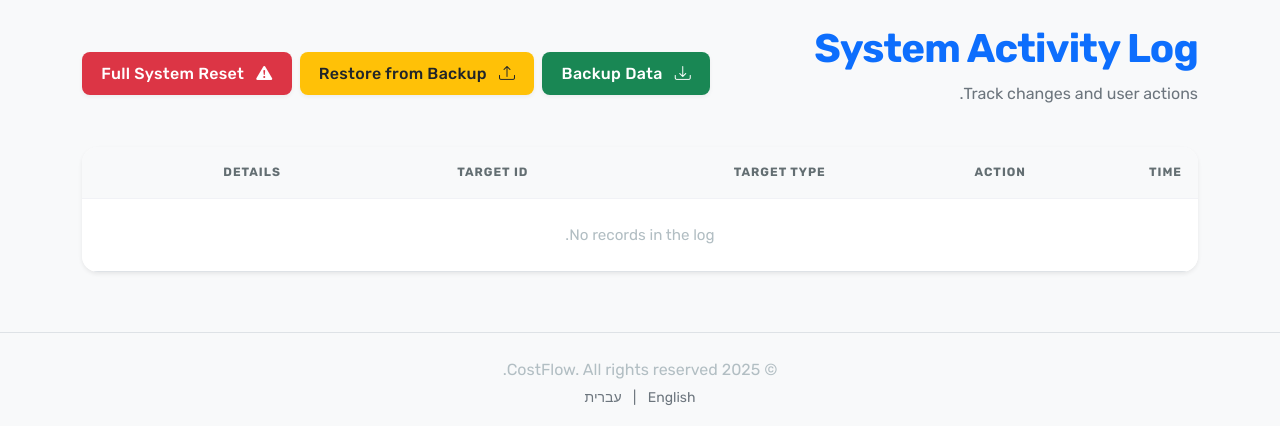
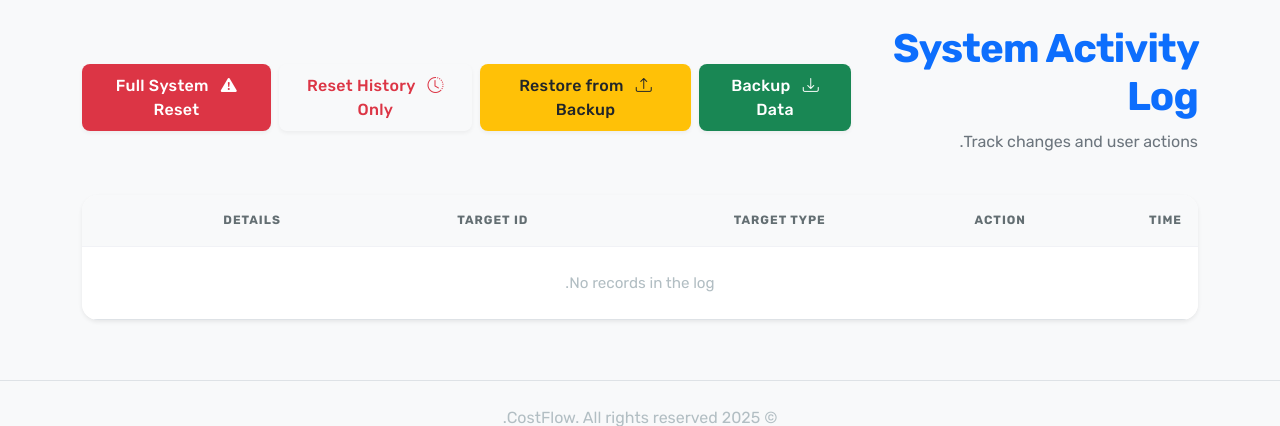
Before and after one commit to gabik/costflow, a Flask app: page /audit_log in a window 1280 px wide. Shown: the part 75-501 px from the top of the page. Run offline with Flask 3, Linux system fonts and the light colour scheme; some libraries are stand-ins or nearby versions.

Commit message:
reset history

```diff
--- a/app/routes/admin.py
+++ b/app/routes/admin.py
@@ -134,6 +134,44 @@ def reset_db():
     except Exception as e:
         db.session.rollback()
         flash(_("Error resetting database: {}").format(str(e)), 'error')
+        return redirect(url_for('admin.audit_log'))
+
+
+@admin_blueprint.route('/admin/reset_transactions', methods=['POST'])
+def reset_transactions():
+    """
+    Clears all transactional data (logs, stock, weeks) but keeps master data (materials, recipes).
+    """
+    from flask_babel import gettext as _
+    try:
+        # Log the action
+        log_audit("RESET_TRANSACTIONS_INITIATED", "System", None, "Transaction reset initiated")
+
+        # 1. Clear Weekly Data (Reverse dependency order)
+        WeeklyLaborEntry.query.delete()
+        WeeklyProductSales.query.delete()
+        WeeklyLaborCost.query.delete()
+
+        # 2. Clear Production and Stock
+        # ProductionLog has no foreign key dependencies preventing deletion usually,
+        # but StockAudit depends on StockLog sometimes.
+        ProductionLog.query.delete()
+        StockAudit.query.delete()
+        StockLog.query.delete()
+
+        # 3. Clear Audit Logs (Last)
+        AuditLog.query.delete()
+
+        db.session.commit()
+
+        # Create a fresh log entry after clearing
+        log_audit("RESET_TRANSACTIONS_COMPLETE", "System", None, "All transactional data was cleared (Master data preserved)")
+
+        flash(_("All logs, stock, and weekly data have been cleared. Materials and recipes were kept."), 'success')
+        return redirect(url_for('admin.audit_log'))
+    except Exception as e:
+        db.session.rollback()
+        flash(_("Error resetting transactions: {}").format(str(e)), 'error')
         return redirect(url_for('admin.audit_log'))
 
 
--- a/templates/audit_log.html
+++ b/templates/audit_log.html
@@ -14,6 +14,9 @@
             </a>
             <button class="btn btn-warning text-dark" data-bs-toggle="modal" data-bs-target="#restoreDbModal">
                 <i class="bi bi-upload me-2"></i> {{ _('Restore from Backup') }}
+            </button>
+            <button class="btn btn-outline-danger" data-bs-toggle="modal" data-bs-target="#resetTransactionsModal">
+                <i class="bi bi-clock-history me-2"></i> {{ _('Reset History Only') }}
             </button>
             <button class="btn btn-danger" data-bs-toggle="modal" data-bs-target="#resetDbModal">
                 <i class="bi bi-exclamation-triangle-fill me-2"></i> {{ _('Full System Reset') }}
@@ -93,6 +96,35 @@
     </div>
 </div>
 
+<!-- Reset Transactions Modal -->
+<div class="modal fade" id="resetTransactionsModal" tabindex="-1" aria-hidden="true">
+    <div class="modal-dialog">
+        <div class="modal-content">
+            <form method="POST" action="{{ url_for('admin.reset_transactions') }}">
+                <div class="modal-header bg-danger text-white">
+                    <h5 class="modal-title">{{ _('Warning: Reset History Only') }}</h5>
+                    <button type="button" class="btn-close btn-close-white" data-bs-dismiss="modal" aria-label="Close"></button>
+                </div>
+                <div class="modal-body">
+                    <p class="fw-bold">{{ _('This will clear all history but keep your setup.') }}</p>
+                    <ul>
+                        <li>{{ _('Clears all inventory stock levels (sets to 0)') }}</li>
+                        <li>{{ _('Clears all production history') }}</li>
+                        <li>{{ _('Clears all weekly sales and labor records') }}</li>
+                        <li>{{ _('Clears all activity logs') }}</li>
+                    </ul>
+                    <p class="text-success fw-bold">{{ _('Master data (Materials, Recipes, Suppliers, Labor) will be kept.') }}</p>
+                    <p>{{ _('Are you sure you want to proceed?') }}</p>
+                </div>
+                <div class="modal-footer">
+                    <button type="button" class="btn btn-secondary" data-bs-dismiss="modal">{{ _('Cancel') }}</button>
+                    <button type="submit" class="btn btn-danger">{{ _('Yes, clear history') }}</button>
+                </div>
+            </form>
+        </div>
+    </div>
+</div>
+
 <!-- Reset DB Modal -->
 <div class="modal fade" id="resetDbModal" tabindex="-1" aria-hidden="true">
     <div class="modal-dialog">
```
